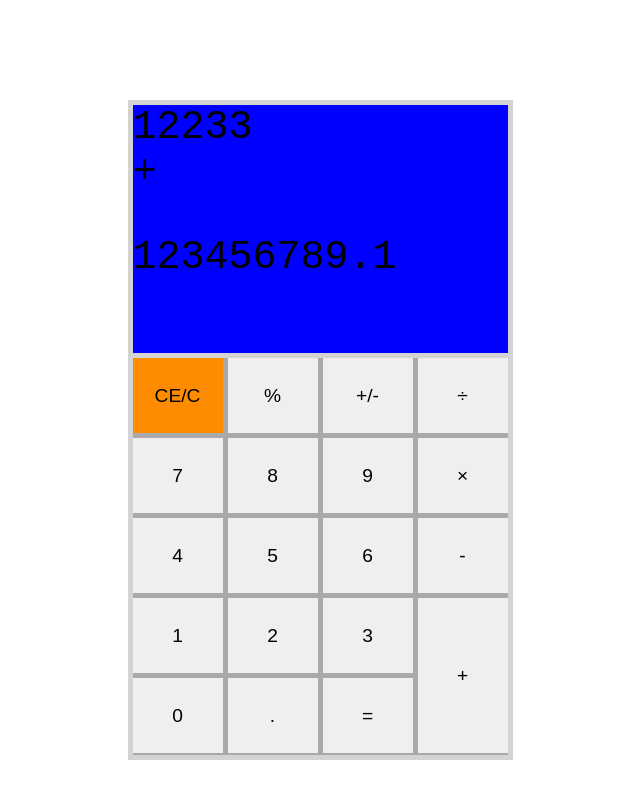
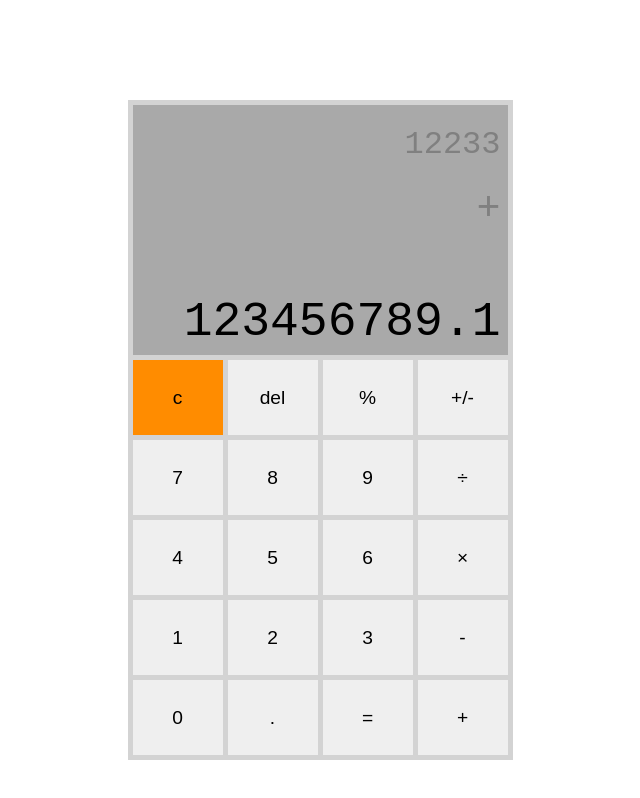
Before and after one commit to karolpiekut/basic_calculator, a plain HTML site: page index.html in a window 1280 px wide. Shown: the whole page, without its empty margins (320-960 px from the left). Drawn offline with Linux system fonts and the light colour scheme.

Commit message:
fix css presentation

```diff
--- a/index.html
+++ b/index.html
@@ -6,7 +6,7 @@
           content="width=device-width, user-scalable=no, initial-scale=1.0, maximum-scale=1.0, minimum-scale=1.0">
     <meta http-equiv="X-UA-Compatible" content="ie=edge">
     <title>Basic Calculator</title>
-    <link rel="stylesheet" href="./styles.css">
+    <link rel="stylesheet" href="./styles.css" type="text/css">
     <script src="./scripts.js" defer></script>
 </head>
 <body>
@@ -15,29 +15,30 @@
         <div id="screen">
             <div class="runningTotal">12233</div>
             <div class="currentOperation">+</div>
-            <div class="currentValue"><p>123456789.1</p></div>
+            <div class="currentValue">123456789.1</div>
         </div>
     </div>
     <div id="calcButtons">
-        <button class="func red" value="CE/C">CE/C</button>
+        <button class="func red" value="C">c</button>
+		  <button class="func" value="del">del</button>
         <button class="func" value="%">%</button>
-        <button class="memory" value="+/-">+/-</button>
-        <button class="func" value="÷">÷</button>
-        <button class="number" value="7">7</button>
+        <button class="func" value="+/-">+/-</button>
+		  <button class="number" value="7">7</button>
         <button class="number" value="8">8</button>
         <button class="number" value="9">9</button>
-        <button class="func" value="×">×</button>
+        <button class="func" value="÷">÷</button>
         <button class="number" value="4">4</button>
         <button class="number" value="5">5</button>
         <button class="number" value="6">6</button>
-        <button class="func" value="-">-</button>
+		  <button class="func" value="×">×</button>
         <button class="number" value="1">1</button>
         <button class="number" value="2">2</button>
         <button class="number" value="3">3</button>
-        <button id="plus" class="func" value="+">+</button>
+		  <button class="func" value="-">-</button>
         <button class="number" value="0">0</button>
         <button class="func" value=".">.</button>
         <button class="equals" value="=">=</button>
+		  <button class="func" value="+">+</button>
     </div>
 </div>
 </body>
--- a/styles.css
+++ b/styles.css
@@ -1,8 +1,6 @@
 :root {
     font-family: monospace, Arial, Helvetica, sans-serif;
-
 }
-
 
 #calc {
     box-sizing: border-box;
@@ -18,15 +16,45 @@
 }
 
 #screenBorder {
-    background:blue;
+    background: darkgray;
     height: 250px;
     width: 375px;
     padding: 0;
 }
 
+#screen {
+    font-size: 3rem;
+	 display: flex;
+	 flex-direction: column;
+	 text-align: right;
+ }
+
+.runningTotal {
+	color: gray;
+	font-size: 2rem;
+	padding-right: 7px;
+	height: 80px;
+	line-height: 80px;
+}
+
+
+.currentOperation {
+	font-size: 2.5rem;
+	color: gray;
+	padding-right: 7px;
+	height: 50px;
+	line-height: 50px;
+	vertical-align: middle;
+}
+
+.currentValue {
+	padding: 60px 7px 0 0;
+	height: 120px;
+}
+
 #calcButtons {
-    background: darkgray;
-    height: 400px;
+    background: lightgray;
+    height: 395px;
     width: 375px;
     display: grid;
     grid-template-columns: repeat(4, 90px);
@@ -34,26 +62,16 @@
     padding:0;
     gap:5px;
     margin-top: 5px;
+
 }
 
 button {
     font-size: 1.2rem;
     border-width: 0;
-}
-
-#screen {
-    font-size: 2.5rem;
-}
-
-button {
-    height: 75px;
+	 color: black;
+	 height: 75px;
     width: 90px;
     padding: 0;
-}
-
-#plus {
-    height: 155px;
-
 }
 
 .red {
```
